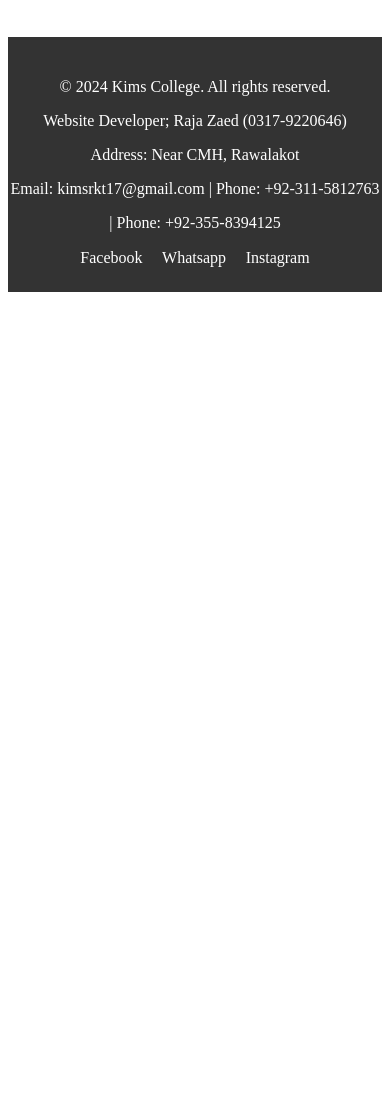
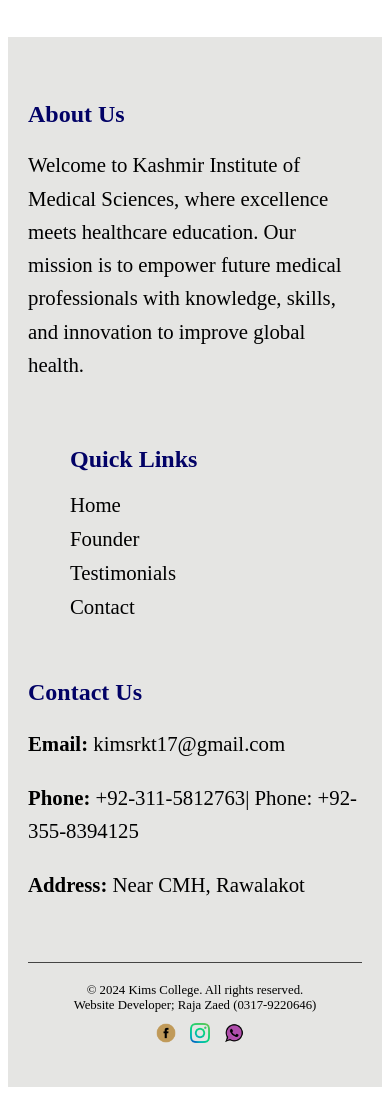
Before and after one commit to RajaZaed/Kims-Rawalakot, a plain HTML site: page index.html in a window 390 px wide. Shown: the part 6621-7716 px from the top of the page. Before the commit the page ends 6921 px from the top, so only its background shows below. Drawn offline with Linux system fonts and the light colour scheme.

Commit message:
footer added

```diff
--- a/assets/css/style.css
+++ b/assets/css/style.css
@@ -365,25 +365,7 @@
   }
 
   /* Footer */
-  footer {
-    text-align: center;
-    background-color: #333;
-    color: white;
-    padding: 3vh 0;
-  }
 
-  footer .social-links {
-    margin-top: 2vh;
-  }
-
-  footer .social-links a {
-    margin: 0 2vw;
-    color: white;
-  }
-
-  footer .social-links a:hover {
-    color: #0066cc;
-  }
 
   /* Call to Action Section */
   #cta {
@@ -713,3 +695,109 @@
       padding: 4vw 0; /* Smaller padding for mobile */
   }
 }
+
+/* Footer Section */
+.footer {
+  background-color: #e5e5e3;
+  color: #ffffff;
+  padding: 40px 20px;
+}
+
+.footer-container {
+  display: flex;
+  flex-wrap: wrap;
+  justify-content: space-between;
+  gap: 20px;
+  max-width: 1200px;
+  margin: 0 auto;
+}
+
+.footer-about,
+.footer-links,
+.footer-contact {
+  flex: 1 1 calc(33.333% - 20px);
+  min-width: 250px;
+}
+
+.footer-heading {
+  font-size: 1.5rem;
+  color: #020266;
+  margin-bottom: 20px;
+}
+
+.footer-about p,
+.footer-contact p {
+  font-size: 0.9rem;
+  line-height: 1.6;
+  font-size: 1.3rem;
+  color: black;
+}
+
+.footer-links ul {
+  list-style: none;
+  padding: 0;
+}
+
+.footer-links li {
+  margin-bottom: 10px;
+}
+
+.footer-links a {
+  color: black;
+  text-decoration: none;
+  font-size: 1.3rem;
+  transition: color 0.3s ease;
+}
+
+.footer-links a:hover {
+  color: #ff2d2a;
+}
+
+.footer-bottom {
+  display: flex;
+  justify-content: space-between;
+  align-items: center;
+  margin-top: 40px;
+  border-top: 1px solid #444444;
+  padding-top: 20px;
+  flex-wrap: wrap;
+}
+
+.footer-bottom p {
+  font-size: 0.8rem;
+  margin: 0;
+  color: black;
+}
+
+.footer-socials a {
+  margin-left: 10px;
+  display: inline-block;
+}
+
+.footer-socials img {
+  width: 20px;
+  height: 20px;
+  filter: invert(1);
+  transition: transform 0.3s ease;
+}
+
+.footer-socials a:hover img {
+  transform: scale(1.2);
+}
+
+/* Responsive Design */
+@media (max-width: 768px) {
+  .footer-container {
+    flex-direction: column;
+    align-items: center;
+  }
+
+  .footer-bottom {
+    flex-direction: column;
+    text-align: center;
+  }
+
+  .footer-socials {
+    margin-top: 10px;
+  }
+}
--- a/index.html
+++ b/index.html
@@ -271,19 +271,43 @@
     <a href="form.html" class="cta-button">Apply Now</a>
   </section>
 
-  <footer>
+
+
+  <!-- new footer -->
+<!-- footer -->
+<footer class="footer">
+  <div class="footer-container">
+    <div class="footer-about">
+      <h3 class="footer-heading">About Us</h3>
+      <p>Welcome to Kashmir Institute of Medical Sciences, where excellence meets healthcare education. Our mission is to empower future medical professionals with knowledge, skills, and innovation to improve global health.</p>
+    </div>
+    <div class="footer-links">
+      <h3 class="footer-heading">Quick Links</h3>
+      <ul>
+        <li><a href="index.html">Home</a></li>
+        <li><a href="#owner">Founder</a></li>
+        <li><a href="about.html">Testimonials</a></li>
+        <li><a href="contact.html">Contact</a></li>
+      </ul>
+    </div>
+    <div class="footer-contact">
+      <h3 class="footer-heading">Contact Us</h3>
+      <p><strong>Email:</strong> kimsrkt17@gmail.com</p>
+      <p><strong>Phone:</strong> +92-311-5812763| Phone: +92-355-8394125</p>
+      <p><strong>Address:</strong> Near CMH, Rawalakot</p>
+    </div>
+  </div>
+  <div class="footer-bottom">
     <p>© 2024 Kims College. All rights reserved.</p>
     <p>Website Developer; Raja Zaed (0317-9220646)</p>
-    <p>Address: Near CMH, Rawalakot</p>
-    <p>Email: kimsrkt17@gmail.com | Phone: +92-311-5812763</p>
-    <p>| Phone: +92-355-8394125</p>
-    <div class="social-links">
-      <a href="https://www.facebook.com/profile.php?id=100066428988068&mibextid=ZbWKwL" target="_blank">Facebook</a>
-      <a href="https://wa.me/923115812763" target="_blank">Whatsapp</a>
-      <a href="https://www.instagram.com/thekimsrawalakot?igsh=dmduMHFwajV2MWNn" target="_blank">Instagram</a>
+    <div class="footer-socials">
+      <a href="https://www.facebook.com/profile.php?id=100066428988068&mibextid=ZbWKwL"><img src="assets/images/facebook_icon-icons.com_59205.png" alt="Facebook"></a>
+      <a href="https://wa.me/923115812763"><img src="assets/images/Instagram_icon-icons.com_66804.png" alt="Twitter"></a>
+      <a href="https://www.instagram.com/thekimsrawalakot?igsh=dmduMHFwajV2MWNn"><img src="assets/images/Whatsapp_37229.png" alt="Instagram"></a>
     </div>
-  </footer>
-
+  </div>
+</footer>
+  <!-- new footer -->
 
   <!-- icuuun -->
   <a href="https://wa.me/923115812763" target="_blank" class="whatsapp-float">
```
